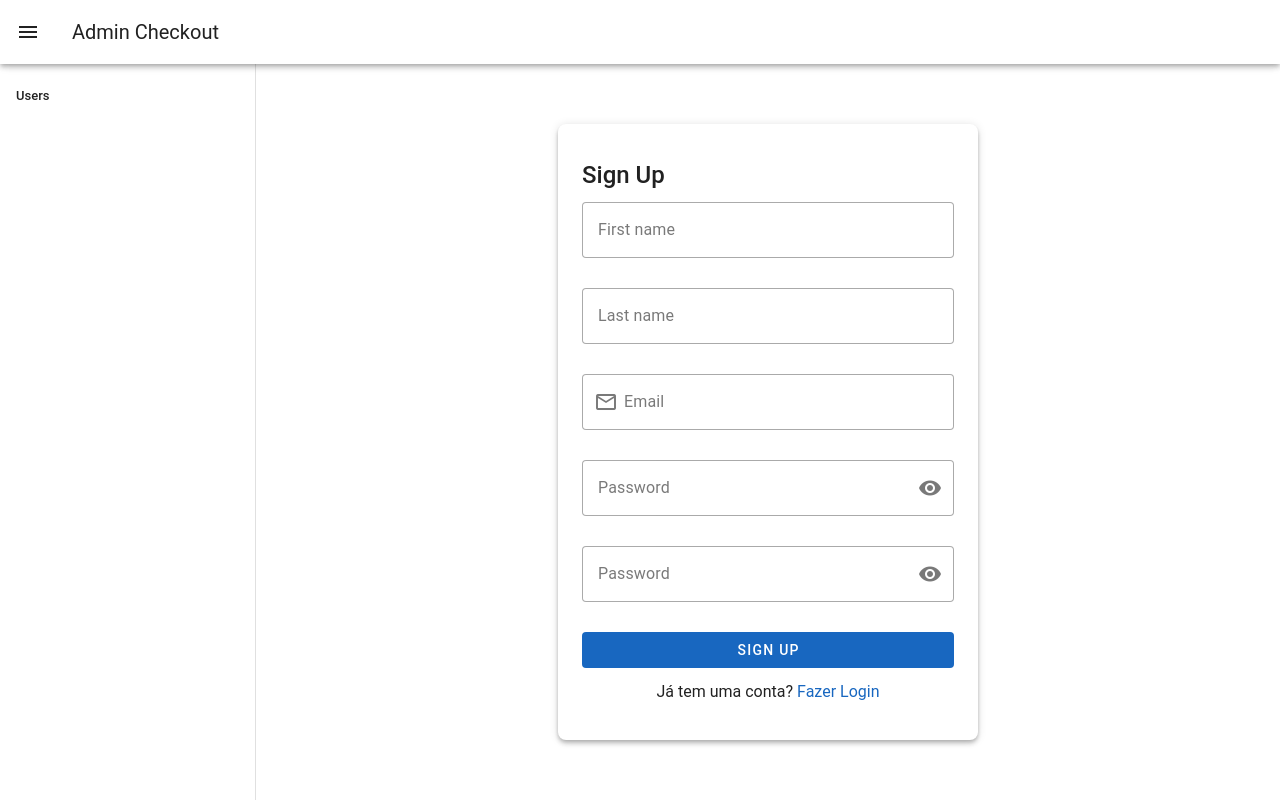
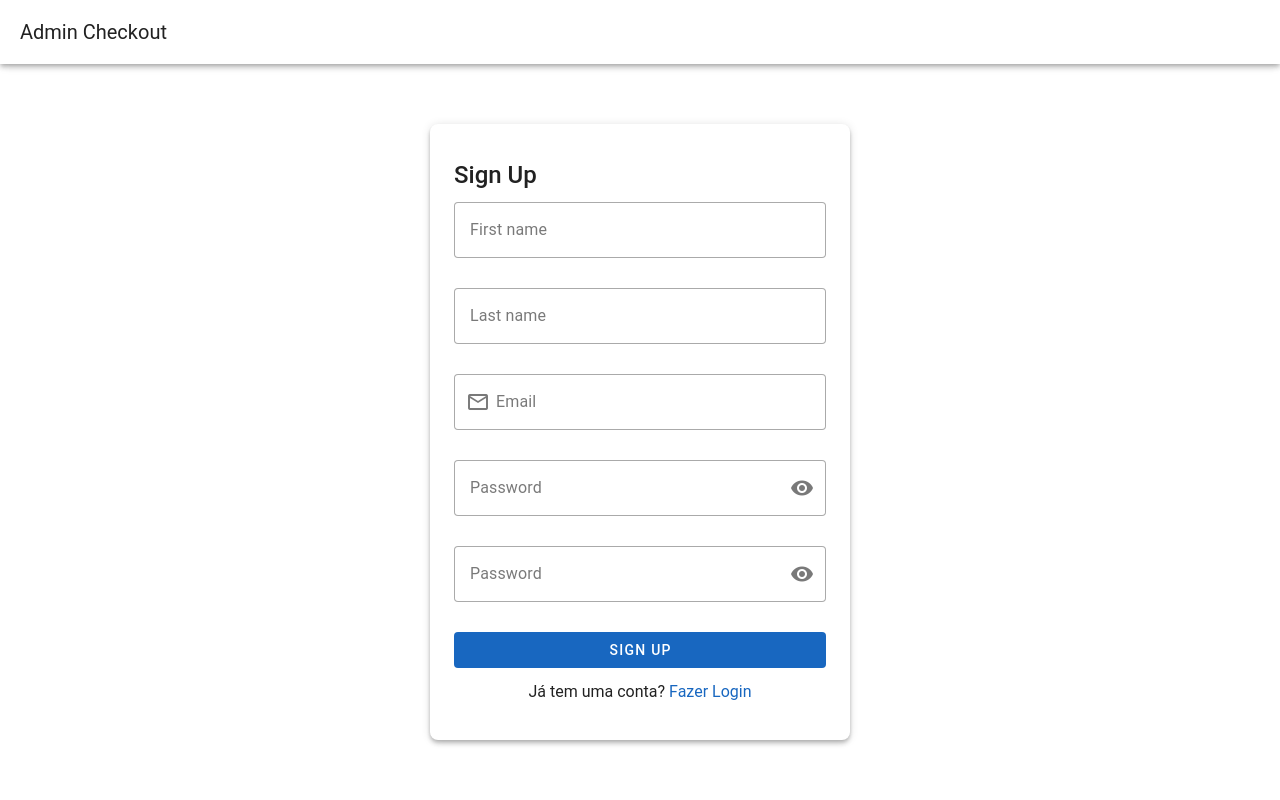
Before and after one commit to VitorFaria/ambassador-app, a Vue app in the folder vue-admin/: page /register in a window 1280 px wide. Built offline with nearby package versions, Linux system fonts and the light colour scheme.

Commit message:
Hide sidebar and nav-icon interaction when user is not logged in

```diff
--- a/vue-admin/src/App.vue
+++ b/vue-admin/src/App.vue
@@ -1,7 +1,7 @@
 <template>
   <v-app>
     <v-app-bar>
-        <v-app-bar-nav-icon @click="drawer = !drawer"/>
+      <v-app-bar-nav-icon v-if="user" @click="drawer = !drawer"/>
       <v-app-bar-title>Admin Checkout</v-app-bar-title>
       <v-spacer />
       <span v-if="user" class="mr-4">
@@ -19,7 +19,7 @@
       </v-btn>
     </v-app-bar>
 
-    <v-navigation-drawer v-model="drawer">
+    <v-navigation-drawer v-if="user" v-model="drawer">
       <v-list nav>
         <v-list-item title="Users" to="/users"></v-list-item>
       </v-list>
@@ -33,16 +33,22 @@
 </template>
 
 <script setup lang="ts">
-import { computed, ref } from 'vue'
+import { computed, ref, watch } from 'vue'
 import { api } from '@/services/api'
 import router from '@/router'
 import store from '@/store'
 
-const drawer = ref(true)
+const drawer = ref(false)
 const user = computed(() => store.state.user)
 const isSigningOut = ref(false)
 const showSignOutError = ref(false)
 const signOutError = ref('')
+
+watch(user, (authenticatedUser) => {
+  if (!authenticatedUser) {
+    drawer.value = false
+  }
+})
 
 async function signOut() {
   isSigningOut.value = true
@@ -54,7 +60,7 @@ async function signOut() {
     await router.replace({ name: 'login' })
   } catch (error) {
     signOutError.value =
-      error instanceof Error ? error.message : 'Could not sign out. Please try again.'
+    error instanceof Error ? error.message : 'Could not sign out. Please try again.'
     showSignOutError.value = true
   } finally {
     isSigningOut.value = false
```
